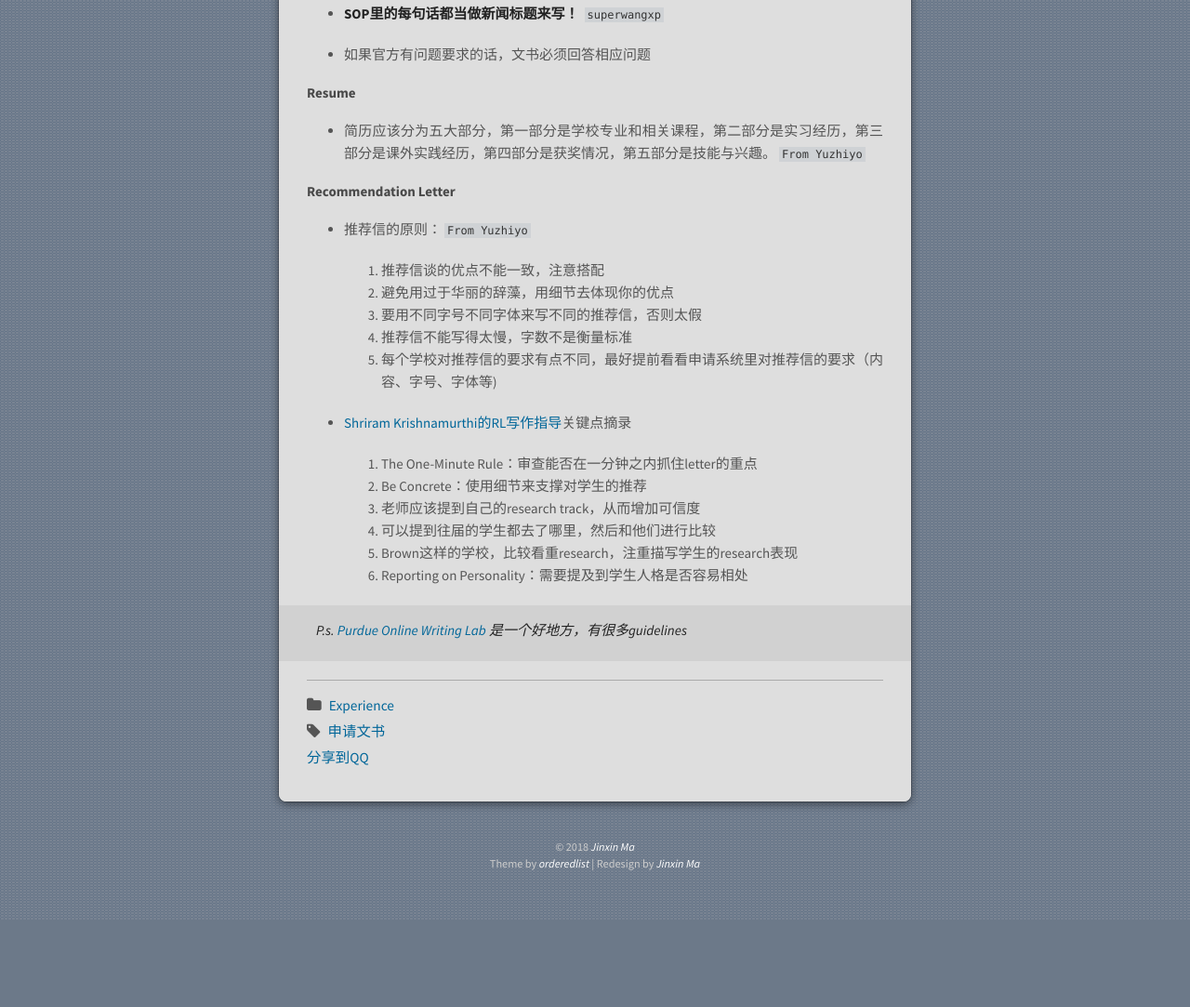
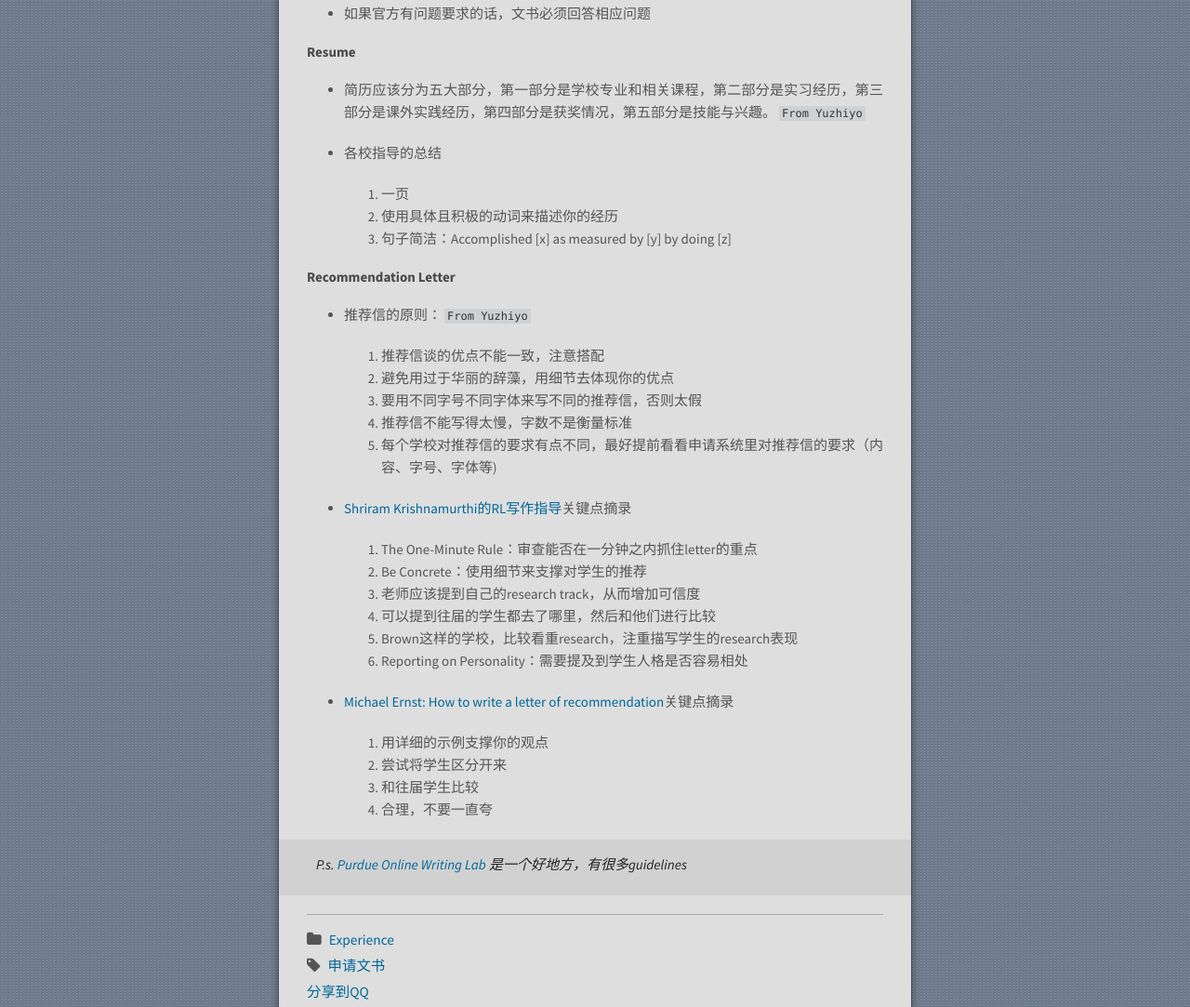
Before and after one commit to JiaoMaWHU/JiaoMaWHU.github.io, a plain HTML site: page 2018/11/23/tips-for-ps-sop/index.html in a window 1280 px wide. Shown: the part 1708-2791 px from the top of the page at 93% size. Before the commit the page ends 2697 px from the top, so only its background shows below. Drawn offline with nearby package versions, Linux system fonts and the light colour scheme; some packages are replaced by stand-ins of ours; a script that the page names is missing; files whose address does not match are found by name.

Commit message:
Site updated: 2018-11-30 17:12:09

```diff
--- a/2018/11/23/tips-for-ps-sop/index.html
+++ b/2018/11/23/tips-for-ps-sop/index.html
@@ -20,7 +20,7 @@
 <meta property="og:site_name" content="Jinxin Ma">
 <meta property="og:description" content="写文书的时候，深感英文写作水平的匮乏。好在文书不全看写作水平，因此多方寻找经验贴阅读。网络上有如此多的经验介绍贴，无非就是两种，一种是详细向导：哪一段写什么怎么写，另一种则是Tips：侧重原则方法论。我在阅读一亩三分地用户YiranCdr收集的汇总贴时，有不少收获，特此把其中的有用的Tips整理出来，以供写文书查阅。">
 <meta property="og:locale" content="default">
-<meta property="og:updated_time" content="2018-11-28T11:29:59.626Z">
+<meta property="og:updated_time" content="2018-11-30T09:11:47.575Z">
 <meta name="twitter:card" content="summary">
 <meta name="twitter:title" content="写文书的注意事项">
 <meta name="twitter:description" content="写文书的时候，深感英文写作水平的匮乏。好在文书不全看写作水平，因此多方寻找经验贴阅读。网络上有如此多的经验介绍贴，无非就是两种，一种是详细向导：哪一段写什么怎么写，另一种则是Tips：侧重原则方法论。我在阅读一亩三分地用户YiranCdr收集的汇总贴时，有不少收获，特此把其中的有用的Tips整理出来，以供写文书查阅。">
@@ -132,13 +132,19 @@ var _hmt = _hmt || [];
 </li>
 <li><p><code>artlessu:</code> Don’t tell the story of your life in your statement; Purge most instances of passive voicing.</p>
 </li>
-<li><p><strong>SOP里的每句话都当做新闻标题来写！</strong> <code>superwangxp</code></p>
-</li>
 <li><p>如果官方有问题要求的话，文书必须回答相应问题</p>
 </li>
 </ul>
 <h4 id="Resume"><a href="#Resume" class="headerlink" title="Resume"></a>Resume</h4><ul>
-<li>简历应该分为五大部分，第一部分是学校专业和相关课程，第二部分是实习经历，第三部分是课外实践经历，第四部分是获奖情况，第五部分是技能与兴趣。<code>From Yuzhiyo</code></li>
+<li><p>简历应该分为五大部分，第一部分是学校专业和相关课程，第二部分是实习经历，第三部分是课外实践经历，第四部分是获奖情况，第五部分是技能与兴趣。<code>From Yuzhiyo</code></p>
+</li>
+<li><p>各校指导的总结</p>
+<ol>
+<li>一页</li>
+<li>使用具体且积极的动词来描述你的经历</li>
+<li>句子简洁：Accomplished [x] as measured by [y] by doing [z]</li>
+</ol>
+</li>
 </ul>
 <h4 id="Recommendation-Letter"><a href="#Recommendation-Letter" class="headerlink" title="Recommendation Letter"></a>Recommendation Letter</h4><ul>
 <li><p>推荐信的原则：<code>From Yuzhiyo</code></p>
@@ -158,6 +164,14 @@ var _hmt = _hmt || [];
 <li>可以提到往届的学生都去了哪里，然后和他们进行比较</li>
 <li>Brown这样的学校，比较看重research，注重描写学生的research表现</li>
 <li>Reporting on Personality：需要提及到学生人格是否容易相处</li>
+</ol>
+</li>
+<li><p><a href="https://homes.cs.washington.edu/~mernst/advice/write-recommendation.html" target="_blank" rel="noopener">Michael Ernst: How to write a letter of recommendation</a>关键点摘录</p>
+<ol>
+<li>用详细的示例支撑你的观点</li>
+<li>尝试将学生区分开来</li>
+<li>和往届学生比较</li>
+<li>合理，不要一直夸</li>
 </ol>
 </li>
 </ul>
--- a/atom.xml
+++ b/atom.xml
@@ -6,7 +6,7 @@
   <link href="/atom.xml" rel="self"/>
 
   <link href="https://jiaomawhu.github.io/"/>
-  <updated>2018-11-28T11:29:59.626Z</updated>
+  <updated>2018-11-30T09:11:47.575Z</updated>
   <id>https://jiaomawhu.github.io/</id>
 
   <author>
@@ -21,7 +21,7 @@
     <link href="https://jiaomawhu.github.io/2018/11/23/tips-for-ps-sop/"/>
     <id>https://jiaomawhu.github.io/2018/11/23/tips-for-ps-sop/</id>
     <published>2018-11-23T02:13:33.000Z</published>
-    <updated>2018-11-28T11:29:59.626Z</updated>
+    <updated>2018-11-30T09:11:47.575Z</updated>
 
     <summary type="html">
 
--- a/baidusitemap.xml
+++ b/baidusitemap.xml
@@ -2,7 +2,7 @@
 <urlset xmlns="http://www.sitemaps.org/schemas/sitemap/0.9">
   <url>
     <loc>https://jiaomawhu.github.io/2018/11/23/tips-for-ps-sop/</loc>
-    <lastmod>2018-11-28T11:29:59.626Z</lastmod>
+    <lastmod>2018-11-30T09:11:47.575Z</lastmod>
   </url>  <url>
     <loc>https://jiaomawhu.github.io/2018/11/16/testforpost/</loc>
     <lastmod>2018-11-23T12:56:24.859Z</lastmod>
--- a/sitemap.xml
+++ b/sitemap.xml
@@ -4,7 +4,7 @@
   <url>
     <loc>https://jiaomawhu.github.io/2018/11/23/tips-for-ps-sop/</loc>
 
-    <lastmod>2018-11-28T11:29:59.626Z</lastmod>
+    <lastmod>2018-11-30T09:11:47.575Z</lastmod>
 
   </url>
 
```
